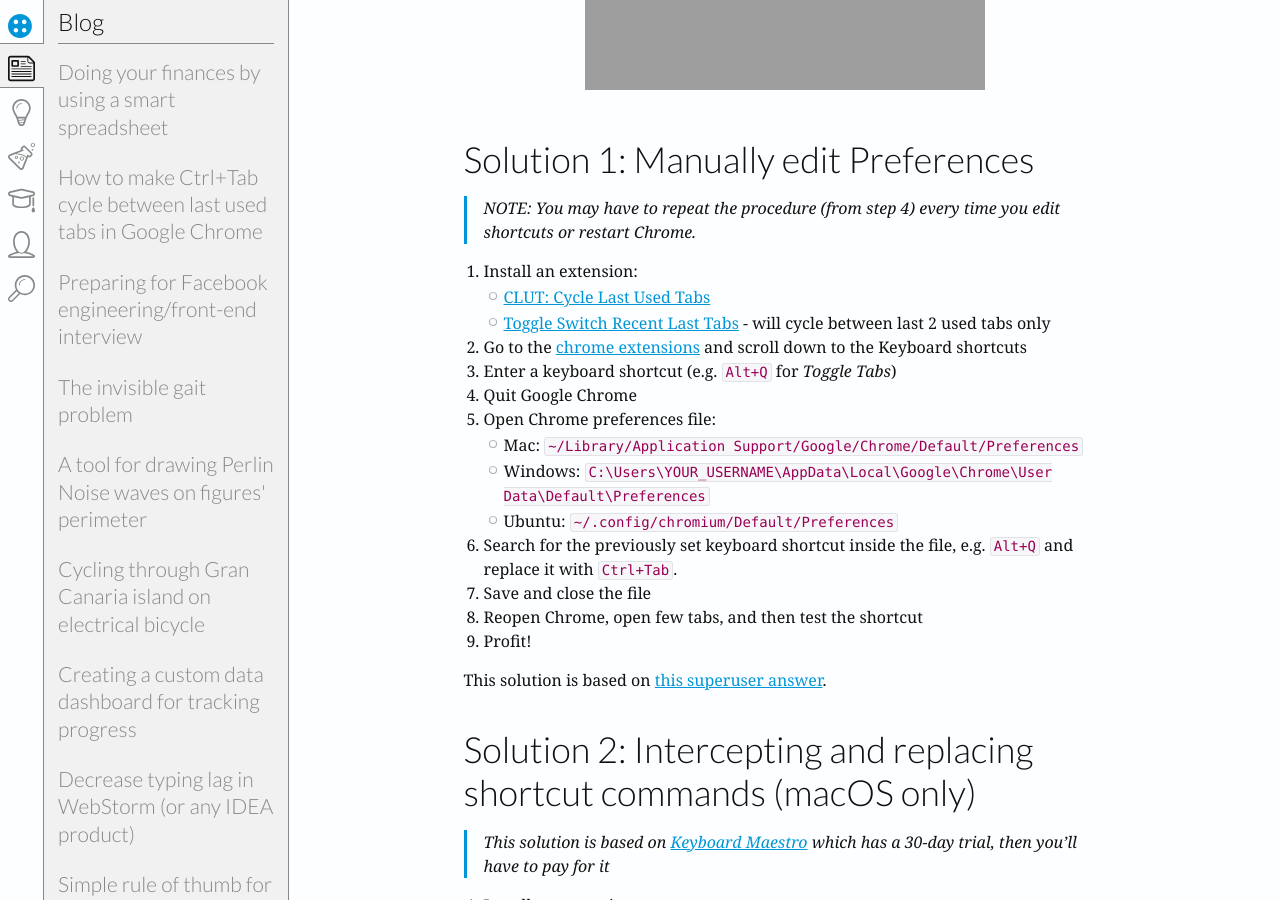
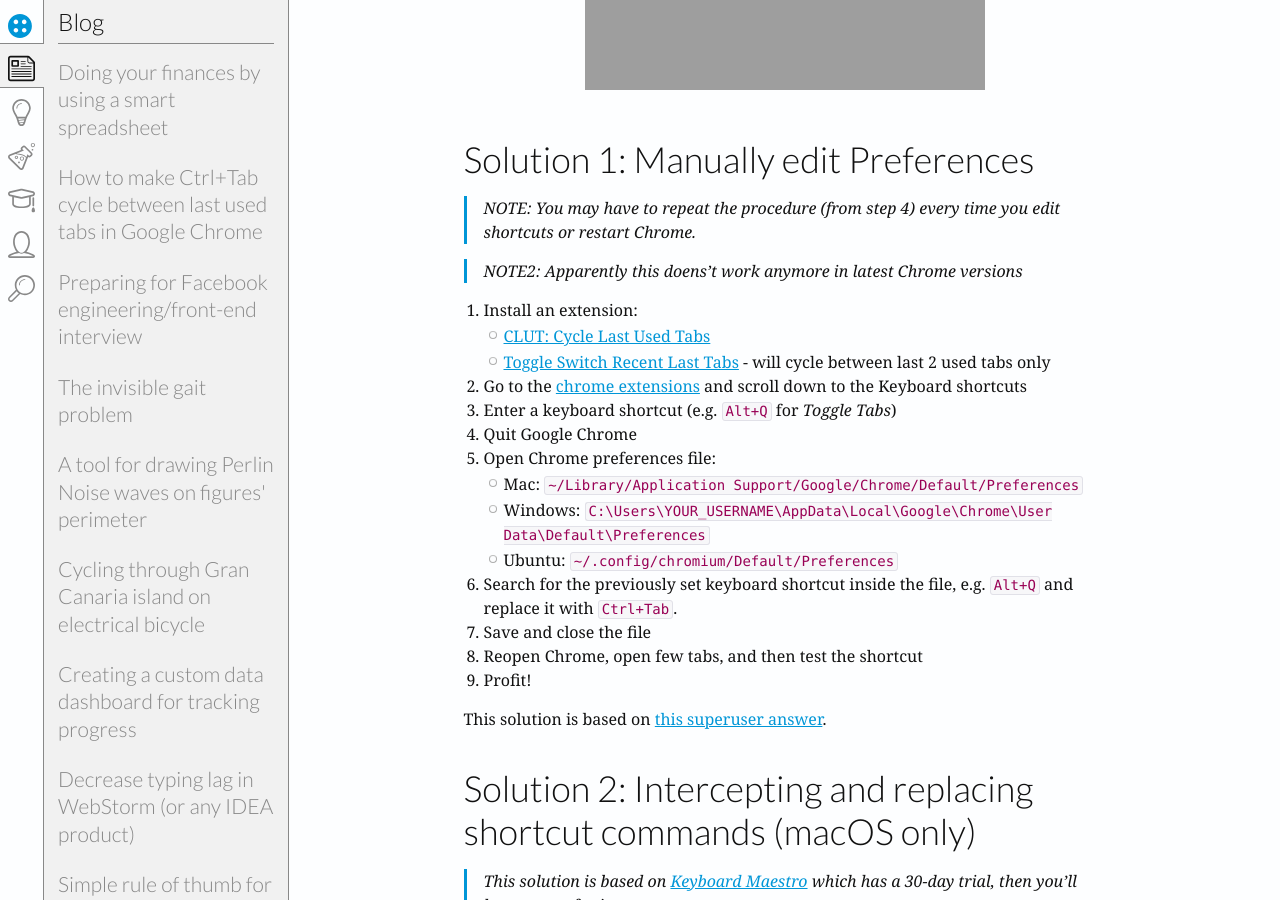
Before and after one commit to bumbu/bumbu.github.io, a Jekyll site: the page built from _posts/2017-11-22-ctrl-tab-in-google-chrome.md, in a window 1280 px wide and 900 px high, scrolled down 562 px. Built offline with Jekyll 4.4.1, drawn with Linux system fonts in a browser that asks for light colours; some web fonts are replaced; comment, search, counter and statistics services are not loaded.

Commit message:
Update 2017-11-22-ctrl-tab-in-google-chrome.md

```diff
--- a/_posts/2017-11-22-ctrl-tab-in-google-chrome.md
+++ b/_posts/2017-11-22-ctrl-tab-in-google-chrome.md
@@ -21,6 +21,8 @@ But this is a very common feature among many other tools that support multiple t
 ## Solution 1: Manually edit Preferences
 
 > NOTE: You may have to repeat the procedure (from step 4) every time you edit shortcuts or restart Chrome.
+
+> NOTE2: Apparently this doens't work anymore in latest Chrome versions
 
 1. Install an extension:
   * [CLUT: Cycle Last Used Tabs](https://chrome.google.com/webstore/detail/clut-cycle-last-used-tabs/cobieddmkhhnbeldhncnfcgcaccmehgn)
```
